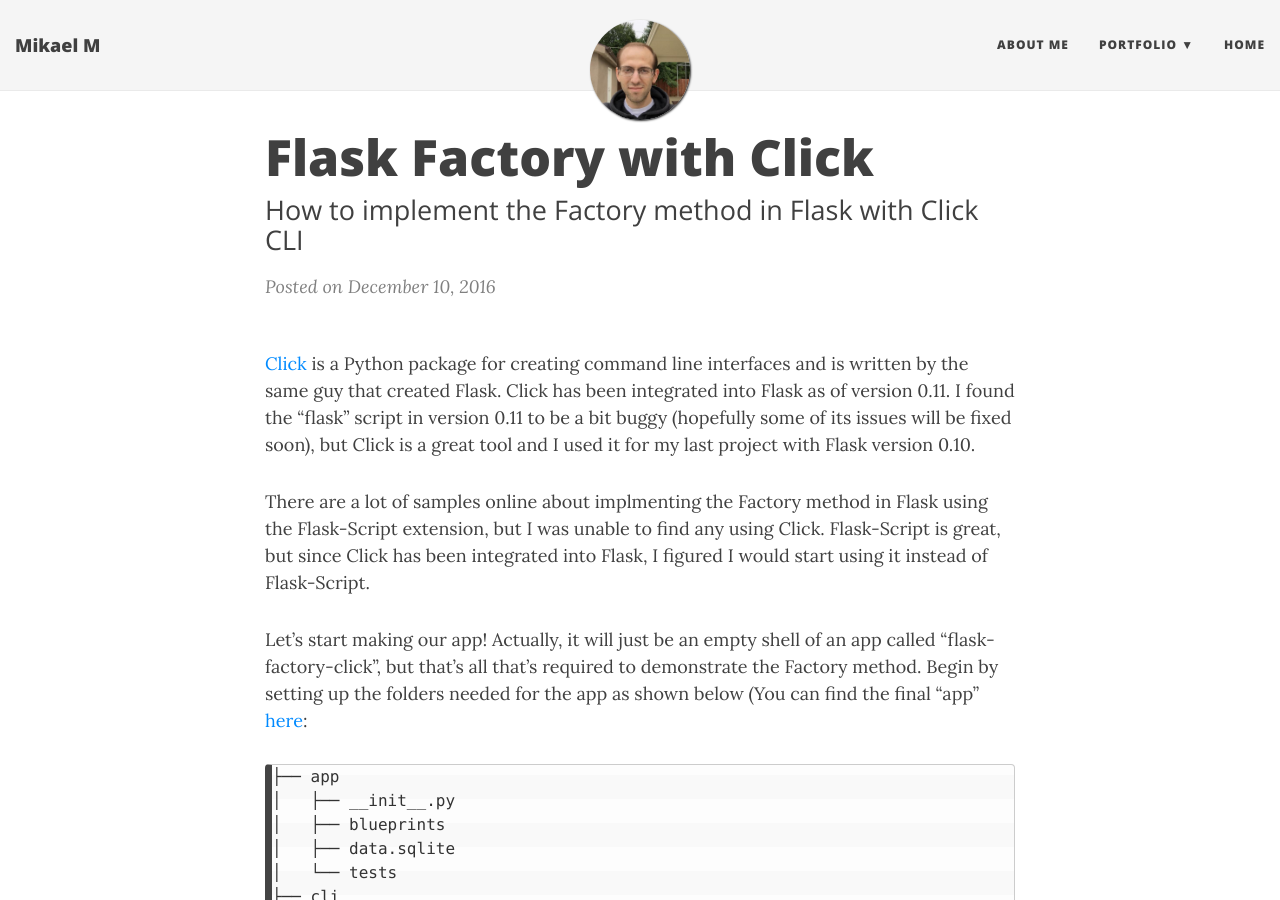
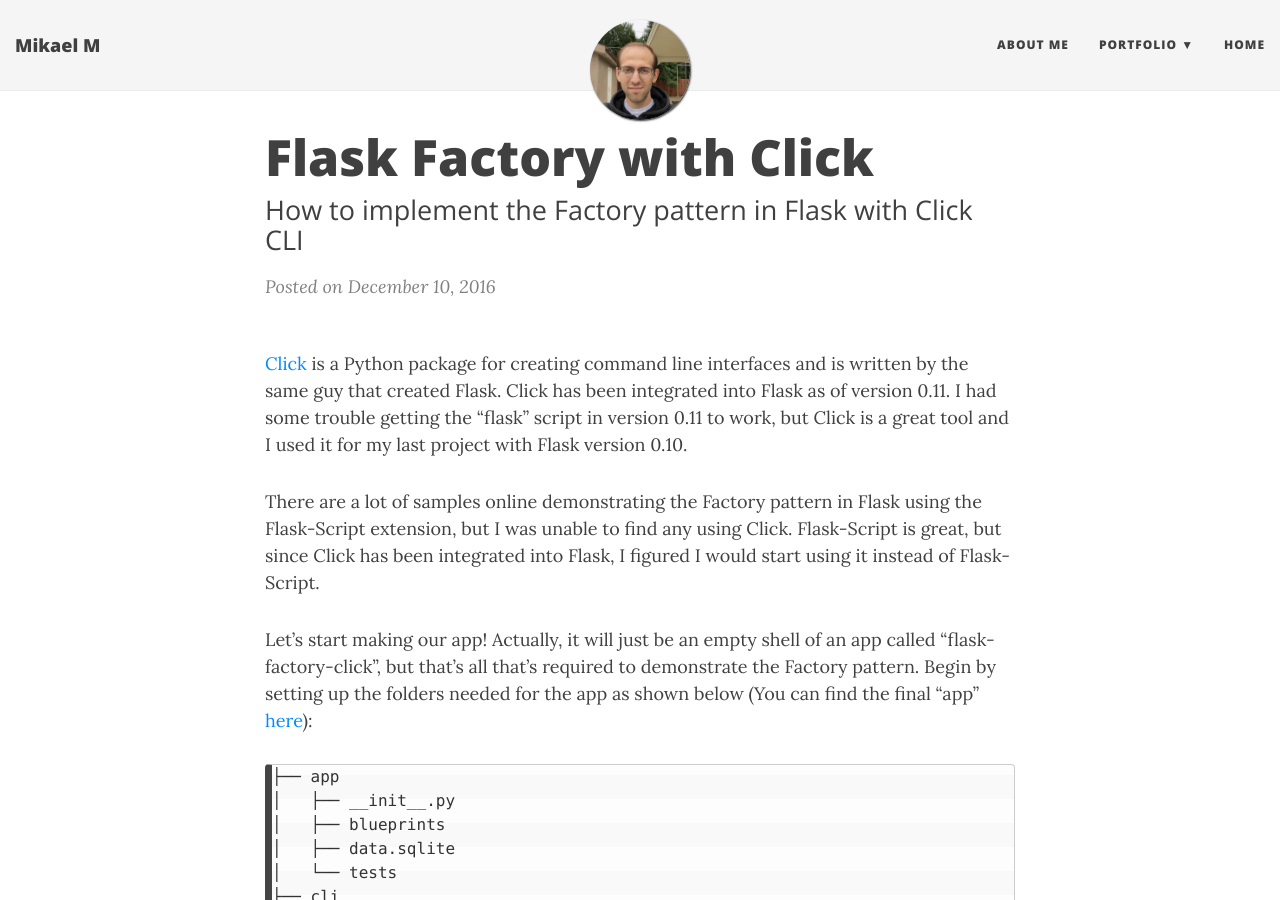
Before and after one commit to mikaelm1/mikaelm1.github.io, a Jekyll site: the page built from _posts/2016-12-10-flask-factory-click.md, in a window 1280 px wide and 900 px high. Built offline with Jekyll 4.4.1, drawn with Linux system fonts in a browser that asks for light colours; nearby versions of some CDN libraries; some of the changed text lies outside the part shown.

Commit message:
Update 2016-12-10-flask-factory-click.md

````diff
--- a/_posts/2016-12-10-flask-factory-click.md
+++ b/_posts/2016-12-10-flask-factory-click.md
@@ -1,14 +1,14 @@
 ---
 layout: post
 title: Flask Factory with Click
-subtitle: How to implement the Factory method in Flask with Click CLI
+subtitle: How to implement the Factory pattern in Flask with Click CLI
 ---
 
-[Click](http://click.pocoo.org/5/) is a Python package for creating command line interfaces and is written by the same guy that created Flask. Click has been integrated into Flask as of version 0.11. I found the "flask" script in version 0.11 to be a bit buggy (hopefully some of its issues will be fixed soon), but Click is a great tool and I used it for my last project with Flask version 0.10.
+[Click](http://click.pocoo.org/5/) is a Python package for creating command line interfaces and is written by the same guy that created Flask. Click has been integrated into Flask as of version 0.11. I had some trouble getting the "flask" script in version 0.11 to work, but Click is a great tool and I used it for my last project with Flask version 0.10.
 
-There are a lot of samples online about implmenting the Factory method in Flask using the Flask-Script extension, but I was unable to find any using Click. Flask-Script is great, but since Click has been integrated into Flask, I figured I would start using it instead of Flask-Script.
+There are a lot of samples online demonstrating the Factory pattern in Flask using the Flask-Script extension, but I was unable to find any using Click. Flask-Script is great, but since Click has been integrated into Flask, I figured I would start using it instead of Flask-Script.
 
-Let's start making our app! Actually, it will just be an empty shell of an app called "flask-factory-click", but that's all that's required to demonstrate the Factory method. Begin by setting up the folders needed for the app as shown below (You can find the final "app" [here](https://github.com/mikaelm1/flask-factory-click):
+Let's start making our app! Actually, it will just be an empty shell of an app called "flask-factory-click", but that's all that's required to demonstrate the Factory pattern. Begin by setting up the folders needed for the app as shown below (You can find the final "app" [here](https://github.com/mikaelm1/flask-factory-click)):
 
 ```
 ├── app
@@ -60,7 +60,7 @@ setup(
 )
 ```
 
-"setup" is a Python library for creating packages and will allow us to run the "factory" command as if it was a binary. It basically links Click to the `cli` folder where our cli commands will be stored. In order to activate the package we need to run `pip install --editable .`. This command will create a folder called `Flask_Factory_CLI.egg-info`, but don't run it just yet.
+`setup` is a Python library for creating packages and will allow us to run the "factory" command as if it was a binary. It basically links Click to the `cli` folder where our cli commands will be stored. In order to activate the package we need to run `pip install --editable .`. This command will create a folder called `Flask_Factory_CLI.egg-info`, but don't run it just yet.
 
 ## 4. Setup App
 
````
